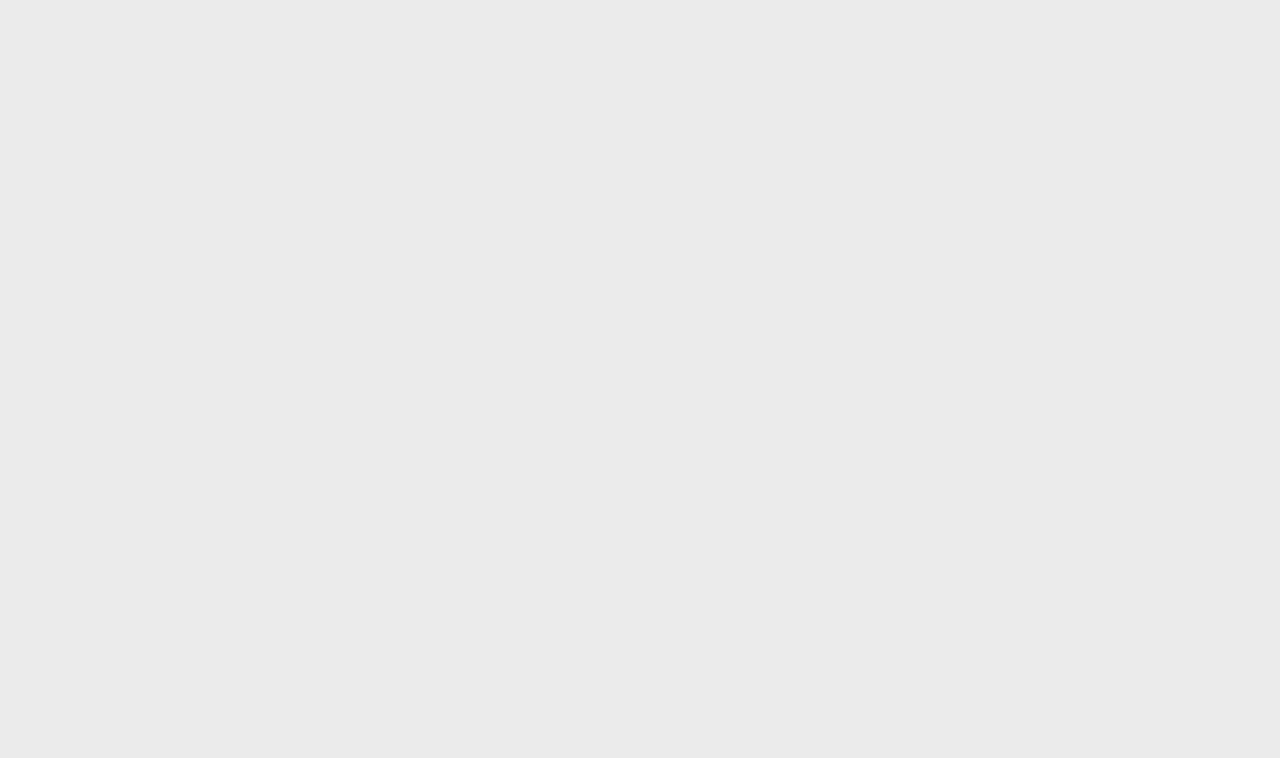
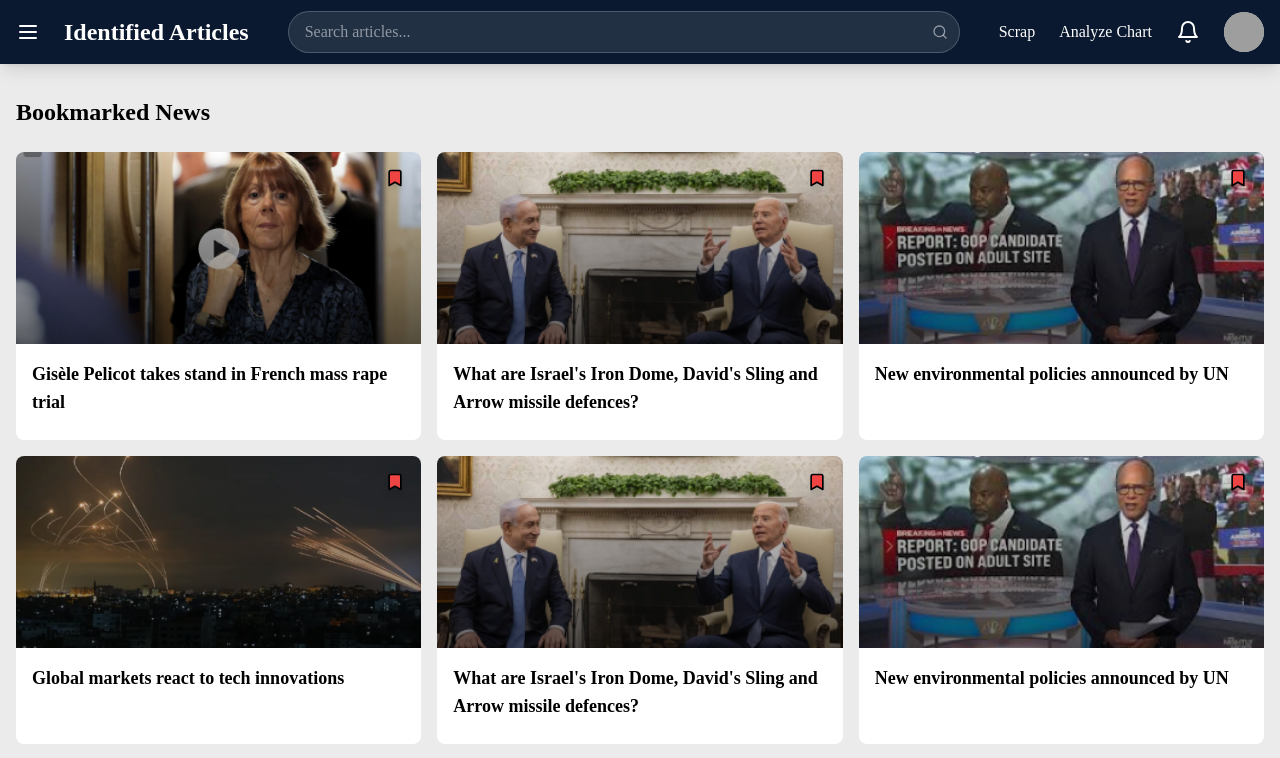
Before and after one commit to Hansung-WebFramework/reaction, a React (Vite) app in the folder react-app/: page /scrap in a window 1280 px wide. Before the commit this address had no page. Shown: the top 758 px of the page. Built offline with nearby package versions, Linux system fonts and the light colour scheme; grey boxes are pictures that could not be loaded; a web font is replaced by a local one.

Commit message:
fix : 북마크 페이지 통합 및 수정

```diff
--- a/react-app/src/App.jsx
+++ b/react-app/src/App.jsx
@@ -1,14 +1,21 @@
-import React from 'react';
-import { BrowserRouter as Router, Routes, Route } from 'react-router-dom';
-import OnboardingPage from './pages/OnboardingPage';
-import IdentifiedArticlesPage from './pages/IdentifiedArticlesPage';
+// src/App.js
+import { BrowserRouter as Router, Routes, Route } from "react-router-dom";
+import OnboardingPage from "./pages/OnboardingPage";
+import IdentifiedArticlesPage from "./pages/IdentifiedArticlesPage";
+import ScrapPage from "./pages/ScrapPage"; // Import ScrapPage if you have it
 
 export default function App() {
   return (
     <Router>
       <Routes>
-        <Route path="/OnboardingPage" element={<OnboardingPage />} />
-        <Route path="/IdentifiedArticlesPage" element={<IdentifiedArticlesPage />} />
+        {/* Define your routes here */}
+        <Route path="/" element={<OnboardingPage />} />
+        <Route
+          path="/identified-articles"
+          element={<IdentifiedArticlesPage />}
+        />
+        <Route path="/scrap" element={<ScrapPage />} />
+        {/* Add more routes as needed */}
       </Routes>
     </Router>
   );
--- /dev/null
+++ b/react-app/src/components/bookmark/BookmarkedArticleItem.jsx
@@ -0,0 +1,53 @@
+import PropTypes from "prop-types";
+import { Bookmark } from "lucide-react";
+
+export default function BookmarkedArticleItem({
+  article,
+  onClick,
+  onBookmark,
+  isBookmarked,
+}) {
+  return (
+    <div className="group relative overflow-hidden transition-all hover:shadow-lg bg-white rounded-lg">
+      {" "}
+      {/* 그룹 클래스 추가 */}
+      <div className="relative h-48">
+        {/* 이미지 확대 효과 */}
+        <img
+          src={article.image}
+          alt={article.title}
+          className="h-full w-full object-cover transition-transform group-hover:scale-105"
+        />
+        {/* 배경 그라데이션 */}
+        <div className="absolute inset-0 bg-gradient-to-t from-black/60 to-transparent"></div>
+        {/* 북마크 버튼 */}
+        <button
+          className="absolute top-2 right-2 p-2 rounded-full bg-transparent hover:bg-white/20 focus:ring-2 focus:ring-red-500"
+          onClick={() => onBookmark(article.id)}
+        >
+          <Bookmark
+            className={`h-5 w-5 ${
+              isBookmarked ? "fill-red-500 drop-shadow-md" : "stroke-white"
+            }`}
+          />
+        </button>
+      </div>
+      {/* 콘텐츠 영역 */}
+      <div className="p-4">
+        <h3
+          className="text-lg font-semibold line-clamp-2 mb-2 cursor-pointer"
+          onClick={() => onClick(article)}
+        >
+          {article.title}
+        </h3>
+      </div>
+    </div>
+  );
+}
+
+BookmarkedArticleItem.propTypes = {
+  article: PropTypes.object.isRequired,
+  onClick: PropTypes.func.isRequired,
+  onBookmark: PropTypes.func.isRequired,
+  isBookmarked: PropTypes.bool.isRequired,
+};
--- /dev/null
+++ b/react-app/src/components/bookmark/BookmarkedArticleList.jsx
@@ -0,0 +1,38 @@
+import PropTypes from "prop-types";
+import BookmarkedArticleItem from "./BookmarkedArticleItem";
+import Pagination from "../articles/Pagination";
+
+export default function BookmarkedArticleList({
+  articles,
+  onArticleSelect,
+  onBookmark,
+}) {
+  return (
+    <div className="space-y-6">
+      <div className="grid grid-cols-3 gap-4">
+        {articles.map((article) => (
+          <BookmarkedArticleItem
+            key={article.id}
+            article={article}
+            onClick={onArticleSelect}
+            onBookmark={onBookmark}
+            isBookmarked={true}
+          />
+        ))}
+      </div>
+      <Pagination />
+    </div>
+  );
+}
+
+BookmarkedArticleList.propTypes = {
+  articles: PropTypes.arrayOf(
+    PropTypes.shape({
+      id: PropTypes.number.isRequired,
+      title: PropTypes.string.isRequired,
+      image: PropTypes.string.isRequired,
+    })
+  ).isRequired,
+  onArticleSelect: PropTypes.func.isRequired,
+  onBookmark: PropTypes.func.isRequired,
+};
--- a/react-app/src/components/news/NewsList.jsx
+++ /dev/null
@@ -1,18 +0,0 @@
-// path: src/components/news/NewsList.jsx
-import NewsCard from '@/components/news/NewsCard';
-import { articles } from '@/data/articles';
-
-export default function NewsList({ bookmarkedIds, handleBookmark }) {
-  return (
-    <div className="grid grid-cols-1 md:grid-cols-2 lg:grid-cols-3 gap-6">
-      {articles.map((article) => (
-        <NewsCard
-          key={article.id}
-          article={article}
-          onBookmark={handleBookmark}
-          isBookmarked={bookmarkedIds.includes(article.id)}
-        />
-      ))}
-    </div>
-  );
-}
--- a/react-app/src/data/articles.js
+++ b/react-app/src/data/articles.js
@@ -1,28 +1,30 @@
-import IdentifiedArticlesPage1 from '../assets/images/IdentifiedArticlesPage1.png'
-import IdentifiedArticlesPage2 from '../assets/images/IdentifiedArticlesPage2.png'
-import IdentifiedArticlesPage3 from '../assets/images/IdentifiedArticlesPage3.png'
-import IdentifiedArticlesPage4 from '../assets/images/IdentifiedArticlesPage4.png'
+import IdentifiedArticlesPage1 from "../assets/images/IdentifiedArticlesPage1.png";
+import IdentifiedArticlesPage2 from "../assets/images/IdentifiedArticlesPage2.png";
+import IdentifiedArticlesPage3 from "../assets/images/IdentifiedArticlesPage3.png";
+import IdentifiedArticlesPage4 from "../assets/images/IdentifiedArticlesPage4.png";
 
 export const articles = [
   {
     id: 1,
     title: "Gisèle Pelicot takes stand in French mass rape trial",
     image: IdentifiedArticlesPage1,
-        content: "Gisèle Pelicot, the French woman whose former husband is on trial for drugging and raping her when they were married, and inviting dozens of other men to rape her, took the stand in court on Wednesday.",
+    content:
+      "Gisèle Pelicot, the French woman whose former husband is on trial for drugging and raping her when they were married, and inviting dozens of other men to rape her, took the stand in court on Wednesday.",
     trustScore: 52,
     author: "Laura Gozzi",
     date: "2 days ago",
-        source: "BBC News"
+    source: "BBC News",
   },
   {
     id: 2,
-        title: "What are Israel's Iron Dome, David's Sling and Arrow missile defences?",
+    title:
+      "What are Israel's Iron Dome, David's Sling and Arrow missile defences?",
     image: IdentifiedArticlesPage2,
     content: "Details about Israel's missile defense systems...",
     trustScore: 78,
     author: "John Doe",
     date: "1 day ago",
-        source: "Defense News"
+    source: "Defense News",
   },
   {
     id: 3,
@@ -32,16 +34,49 @@ export const articles = [
     trustScore: 85,
     author: "Jane Smith",
     date: "3 days ago",
-        source: "UN News"
+    source: "UN News",
   },
   {
     id: 4,
     title: "Global markets react to tech innovations",
     image: IdentifiedArticlesPage4,
-        content: "Global financial markets are showing significant movement in response to recent technological breakthroughs...",
+    content:
+      "Global financial markets are showing significant movement in response to recent technological breakthroughs...",
     trustScore: 67,
     author: "Alex Johnson",
     date: "12 hours ago",
-        source: "Financial Times"
-    }
+    source: "Financial Times",
+  },
+  {
+    id: 5,
+    title:
+      "What are Israel's Iron Dome, David's Sling and Arrow missile defences?",
+    image: IdentifiedArticlesPage2,
+    content: "Details about Israel's missile defense systems...",
+    trustScore: 78,
+    author: "John Doe",
+    date: "1 day ago",
+    source: "Defense News",
+  },
+  {
+    id: 6,
+    title: "New environmental policies announced by UN",
+    image: IdentifiedArticlesPage3,
+    content: "The United Nations has announced new environmental policies...",
+    trustScore: 85,
+    author: "Jane Smith",
+    date: "3 days ago",
+    source: "UN News",
+  },
+  {
+    id: 7,
+    title: "Global markets react to tech innovations",
+    image: IdentifiedArticlesPage4,
+    content:
+      "Global financial markets are showing significant movement in response to recent technological breakthroughs...",
+    trustScore: 67,
+    author: "Alex Johnson",
+    date: "12 hours ago",
+    source: "Financial Times",
+  },
 ];
--- a/react-app/src/pages/ScrapPage.jsx
+++ b/react-app/src/pages/ScrapPage.jsx
@@ -1,33 +1,66 @@
-// src/pages/ScrapPage.jsx
+import { useState, useEffect } from "react";
+import BookmarkedArticleList from "../components/bookmark/BookmarkedArticleList";
+import Navbar from "../components/layout/Navbar";
+import { articles } from "../data/articles"; // Mock 데이터를 import
 
-import NewsCard from '@/components/news/NewsCard';
-import { articles } from '@/data/articles';
+export default function ScrapPage() {
+  const [bookmarkedArticles, setBookmarkedArticles] = useState([]);
+  const [bookmarkedIds, setBookmarkedIds] = useState([]);
 
-export default function ScrapPage({ bookmarkedIds, handleBookmark }) {
-  const bookmarkedArticles = articles.filter(article => bookmarkedIds.includes(article.id));
+  useEffect(() => {
+    // 로컬 스토리지에서 북마크 ID 로드
+    localStorage.setItem(
+      "bookmarkedIds",
+      JSON.stringify([1, 2, 3, 4, 5, 6, 7])
+    ); // 초기 북마크 설정
+    const storedIds = JSON.parse(localStorage.getItem("bookmarkedIds")) || [];
+    setBookmarkedIds(storedIds);
 
-  if (bookmarkedArticles.length === 0) {
-    return (
-      <div className="container mx-auto px-4 py-8">
-        <h2 className="text-2xl font-semibold mb-4">Scrap Page</h2>
-        <p className="text-gray-700">북마크된 기사가 없습니다.</p>
-      </div>
+    // 북마크된 기사 필터링
+    const filteredArticles = articles.filter((article) =>
+      storedIds.includes(article.id)
     );
-  }
+    setBookmarkedArticles(filteredArticles);
+  }, []);
+
+  const handleBookmark = (id) => {
+    // 북마크 제거
+    const updatedIds = bookmarkedIds.filter(
+      (bookmarkedId) => bookmarkedId !== id
+    );
+    setBookmarkedIds(updatedIds);
+    localStorage.setItem("bookmarkedIds", JSON.stringify(updatedIds));
+
+    // 북마크 리스트 업데이트
+    setBookmarkedArticles((prevArticles) =>
+      prevArticles.filter((article) => article.id !== id)
+    );
+  };
+
+  const handleArticleSelect = (article) => {
+    console.log("Selected article:", article);
+  };
 
   return (
-    <div className="container mx-auto px-4 py-8">
-      <h2 className="text-2xl font-semibold mb-6">북마크된 뉴스</h2>
-      <div className="grid grid-cols-1 md:grid-cols-2 lg:grid-cols-3 gap-6">
-        {bookmarkedArticles.map((article) => (
-          <NewsCard
-            key={article.id}
-            article={article}
-            onBookmark={handleBookmark}
-            isBookmarked={true}
-          />
-        ))}
+    <>
+      <Navbar />
+      <div className="container mx-auto px-4 py-8">
+        {bookmarkedArticles.length === 0 ? (
+          <>
+            <h2 className="text-2xl font-semibold mb-4">Scrap Page</h2>
+            <p className="text-gray-700">No bookmarked articles.</p>
+          </>
+        ) : (
+          <>
+            <h2 className="text-2xl font-semibold mb-6">Bookmarked News</h2>
+            <BookmarkedArticleList
+              articles={bookmarkedArticles}
+              onArticleSelect={handleArticleSelect}
+              onBookmark={handleBookmark}
+            />
+          </>
+        )}
       </div>
-    </div>
+    </>
   );
 }
```
Also changed, not shown: react-app/eslint.config.js (+19 -17 lines), react-app/package.json (+13 -3 lines), react-app/src/components/bookmark/Bookmark.module.css (added, +11 -0 lines), react-app/src/components/layout/Navbar.jsx (+8 -4 lines), react-app/src/components/news/NewsCard.jsx (deleted, +0 -37 lines), 1 other file (tests, documents, lock files or other folders). Lines whose indentation alone changed are shown as unchanged.
